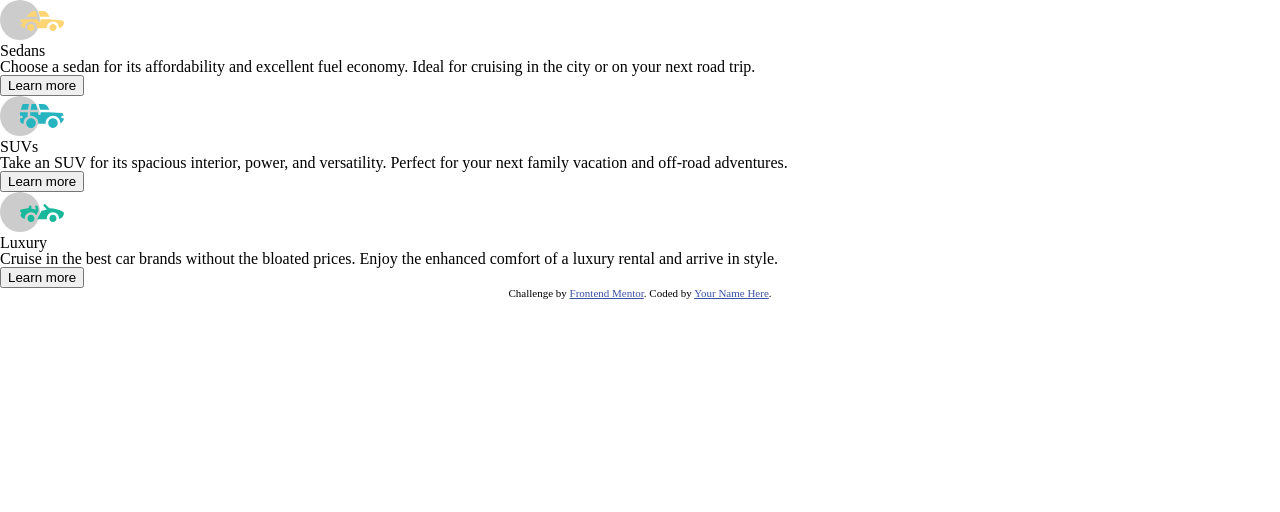
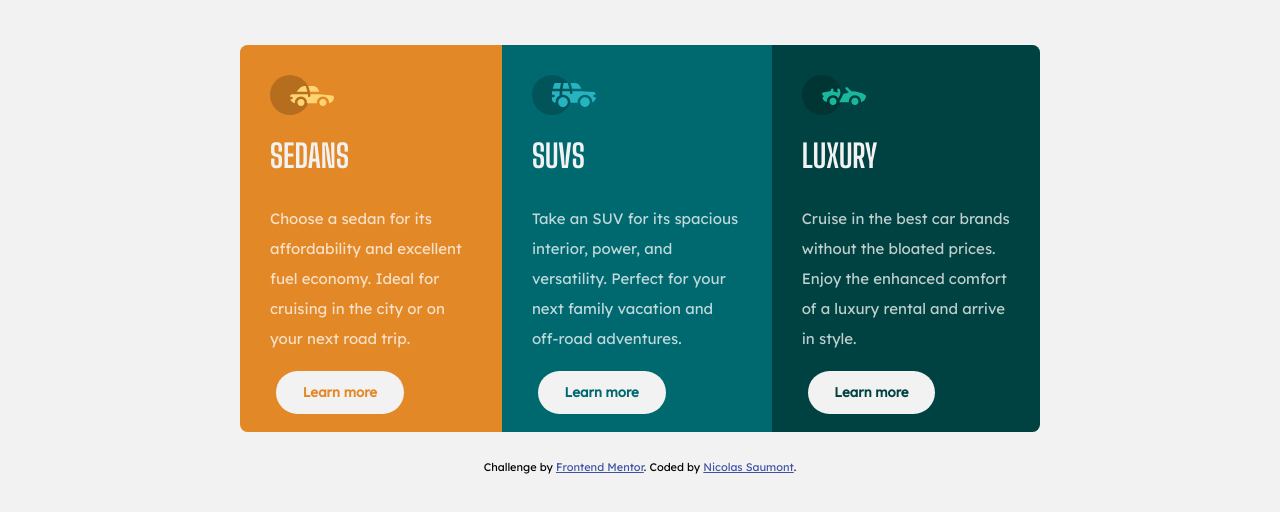
Before and after one commit to NicolasSaumont/frontenmentor_3-columns-preview-cards, a plain HTML site: page index.html in a window 1280 px wide. Drawn offline with Linux system fonts and the light colour scheme.

Commit message:
css finished

```diff
--- a/css/styles.css
+++ b/css/styles.css
@@ -0,0 +1,103 @@
+* {
+  box-sizing: border-box;
+}
+
+body {
+  font-family: "Lexend Deca", sans-serif;
+  padding: 3em 1.5em;
+  background-color: hsl(0, 0%, 95%);
+  font-size: 15px;
+}
+.container {
+  max-width: 350px;
+  display: flex;
+  flex-direction: column;
+  margin: 0 auto 2em;
+}
+
+.car-type {
+  padding: 2em;
+  color: hsla(0, 0%, 100%, 0.75);
+}
+
+.car-type--sedans {
+  background-color: hsl(31, 77%, 52%);
+  border-top-left-radius: 0.5em;
+  border-top-right-radius: 0.5em;
+}
+.car-type--suvs {
+  background-color: hsl(184, 100%, 22%);
+}
+.car-type--luxury {
+  background-color: hsl(179, 100%, 13%);
+  border-bottom-left-radius: 0.5em;
+  border-bottom-right-radius: 0.5em;
+}
+
+.car-type__logo {
+  margin-bottom: 1.5em;
+}
+
+.car-type_title {
+  font-size: 2rem;
+  font-family: "Big Shoulders Display", cursive;
+  text-transform: uppercase;
+  margin-bottom: 1em;
+  color: hsl(0, 0%, 95%);
+}
+
+.car-type__presentation {
+  margin-bottom: 2em;
+  line-height: 2em;
+}
+
+.learn-more {
+  background-color: rgba(0, 0, 0, 0);
+  border: none;
+}
+
+.learn-more__link {
+  background-color: hsl(0, 0%, 95%);
+  border: none;
+  padding: 1em 2em;
+  font-family: "Lexend Deca", sans-serif;
+  font-weight: bold;
+  border-radius: 50px;
+  text-decoration: none;
+}
+
+.learn-more__link:hover {
+  background-color: rgba(0, 0, 0, 0);
+  color: hsl(0, 0%, 95%);
+  border: 2px solid hsl(0, 0%, 95%);
+  letter-spacing: 0.05em;
+}
+
+.learn-more__link--sedans {
+  color: hsl(31, 77%, 52%);
+}
+
+.learn-more__link--suvs {
+  color: hsl(184, 100%, 22%);
+}
+
+.learn-more__link--luxury {
+  color: hsl(179, 100%, 13%);
+}
+
+@media screen and (min-width: 800px) {
+  .container {
+    flex-direction: row;
+    max-width: 800px;
+  }
+  .car-type--sedans {
+    border-top-left-radius: 0.5em;
+    border-bottom-left-radius: 0.5em;
+    border-top-right-radius: 0;
+  }
+  .car-type--luxury {
+    border-top-right-radius: 0.5em;
+    border-bottom-right-radius: 0.5em;
+    border-bottom-left-radius: 0;
+  }
+}
--- a/index.html
+++ b/index.html
@@ -14,6 +14,13 @@
 
     <link rel="stylesheet" href="./css/reset.css" />
     <link rel="stylesheet" href="./css/styles.css" />
+
+    <link rel="preconnect" href="https://fonts.googleapis.com" />
+    <link rel="preconnect" href="https://fonts.gstatic.com" crossorigin />
+    <link
+      href="https://fonts.googleapis.com/css2?family=Big+Shoulders+Display:wght@700&family=Lexend+Deca&display=swap"
+      rel="stylesheet"
+    />
 
     <title>Frontend Mentor | 3-column preview card component</title>
 
@@ -46,7 +53,11 @@
           </p>
         </main>
         <footer class="car-type_footer">
-          <button class="learn-more">Learn more</button>
+          <button class="learn-more">
+            <a href="" class="learn-more__link learn-more__link--sedans"
+              >Learn more</a
+            >
+          </button>
         </footer>
       </section>
       <section class="car-type car-type--suvs">
@@ -65,7 +76,11 @@
           </p>
         </main>
         <footer class="car-type_footer">
-          <button class="learn-more">Learn more</button>
+          <button class="learn-more">
+            <a href="" class="learn-more__link learn-more__link--suvs"
+              >Learn more</a
+            >
+          </button>
         </footer>
       </section>
       <section class="car-type car-type--luxury">
@@ -84,7 +99,11 @@
           </p>
         </main>
         <footer class="car-type_footer">
-          <button class="learn-more">Learn more</button>
+          <button class="learn-more">
+            <a href="" class="learn-more__link learn-more__link--luxury"
+              >Learn more</a
+            >
+          </button>
         </footer>
       </section>
     </div>
@@ -93,7 +112,7 @@
       Challenge by
       <a href="https://www.frontendmentor.io?ref=challenge" target="_blank"
         >Frontend Mentor</a
-      >. Coded by <a href="#">Your Name Here</a>.
+      >. Coded by <a href="https://www.nicolassaumont.com">Nicolas Saumont</a>.
     </div>
   </body>
 </html>
```
